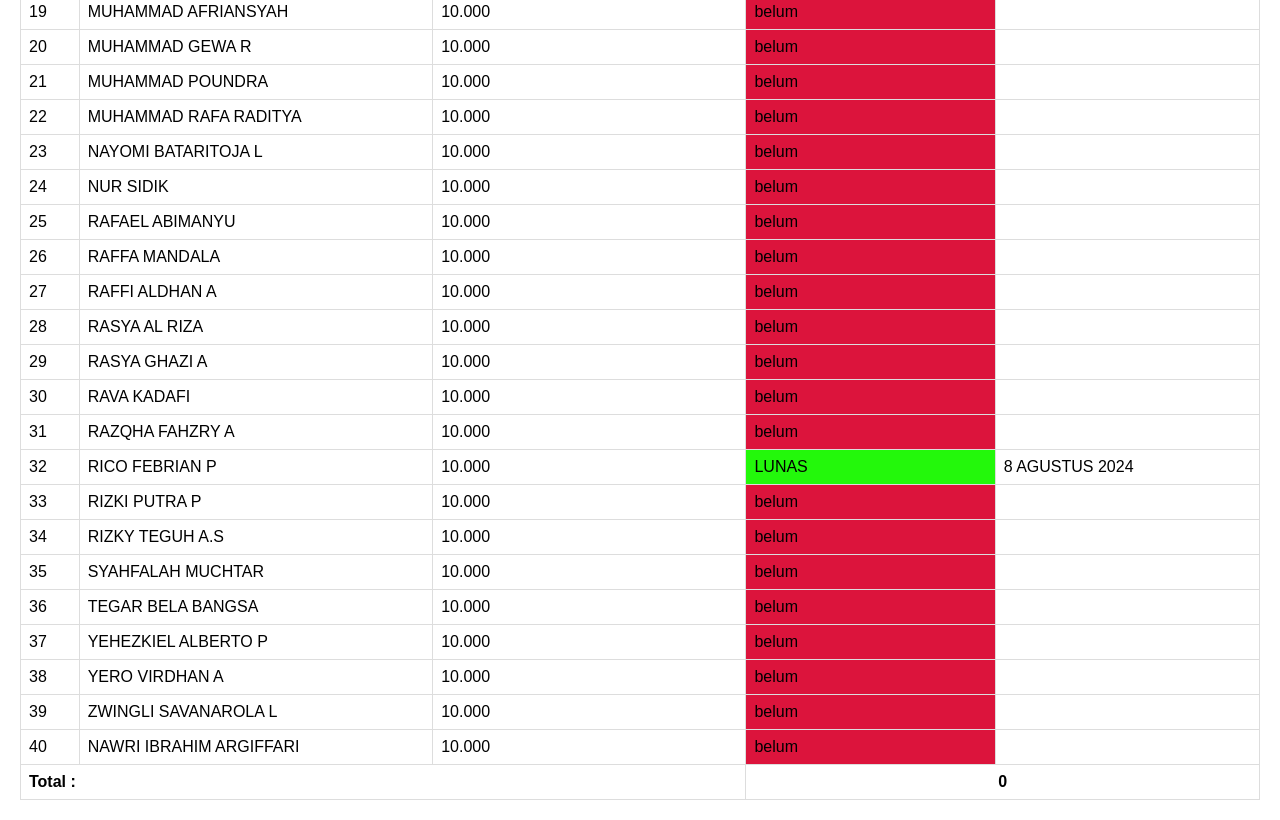
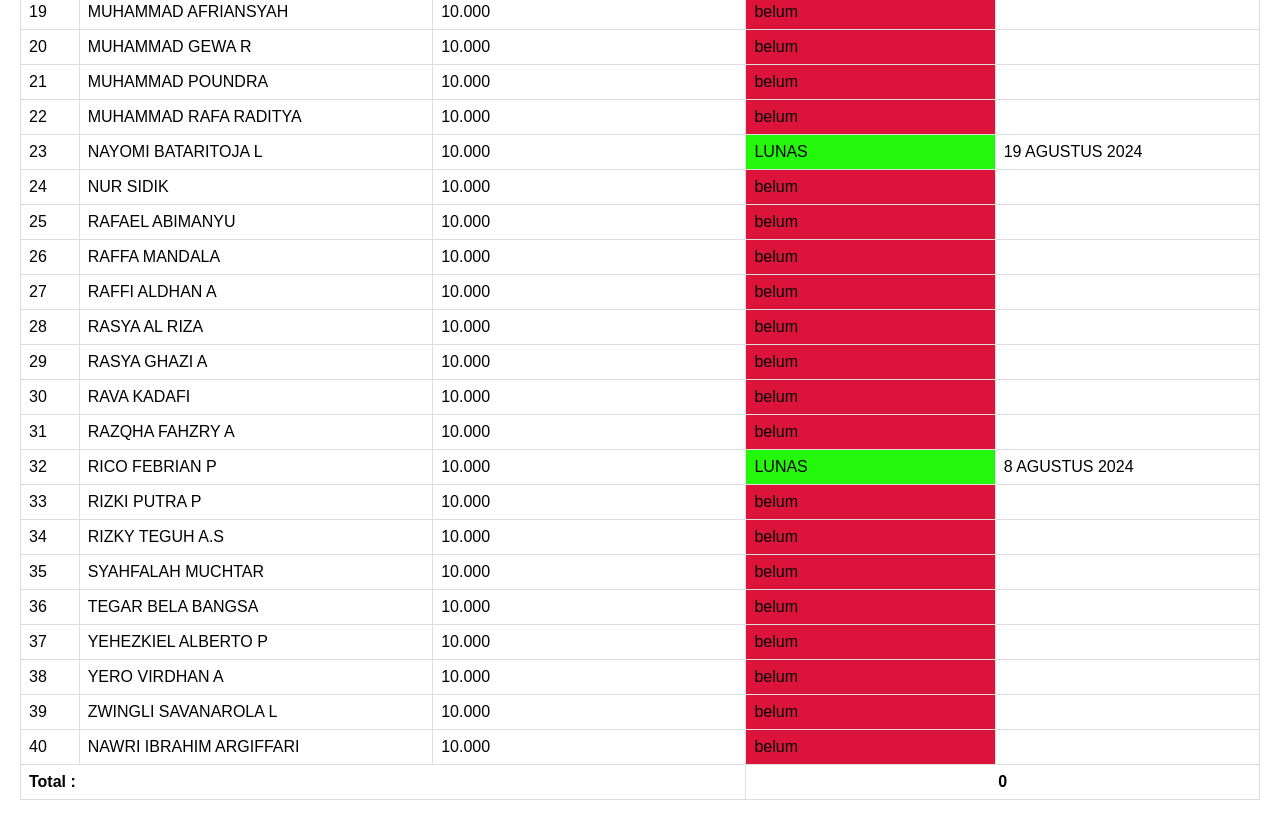
Before and after one commit to xpplg1presma/KAS-KELAS-X-PPLG-1, a plain HTML site: page SEPTEMBER.html in a window 1280 px wide. Shown: the part 780-1600 px from the top of the page. Drawn offline with Linux system fonts and the light colour scheme.

Commit message:
Update SEPTEMBER.html

```diff
--- a/SEPTEMBER.html
+++ b/SEPTEMBER.html
@@ -206,8 +206,8 @@
             <td>23</td>
             <td>NAYOMI BATARITOJA L</td>
             <td>10.000</td>
-            <td style="background-color: crimson;">belum</td>
-            <td></td>
+            <td style="background-color: rgb(35, 248, 11);">LUNAS</td>
+            <td>19 AGUSTUS 2024</td>
         </tr>
         <tr>
             <td>24</td>
```
